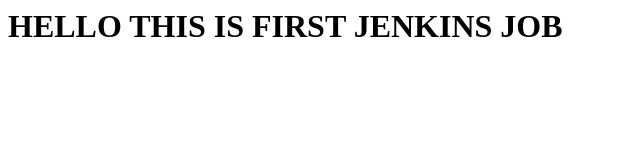
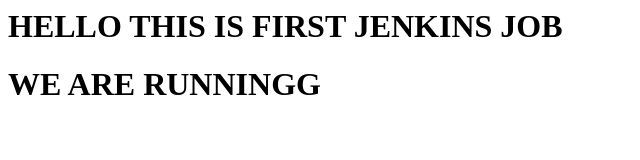
Before and after one commit to himaprasadm/myweb, a plain HTML site: page index.html in a window 1280 px wide. Shown: the whole page, without its empty margins (0-640 px from the left). Drawn offline with Linux system fonts and the light colour scheme.

Commit message:
hello hima

```diff
--- a/index.html
+++ b/index.html
@@ -1 +1,2 @@
 <h1> HELLO THIS IS FIRST JENKINS JOB </h1>
+<h1> WE ARE RUNNINGG </h1>
```
